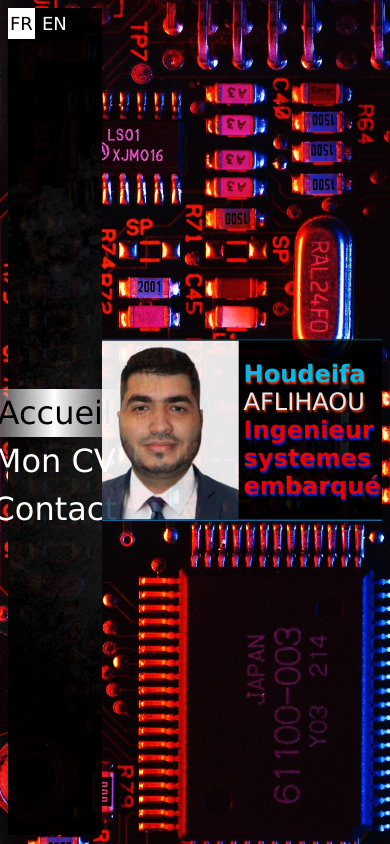
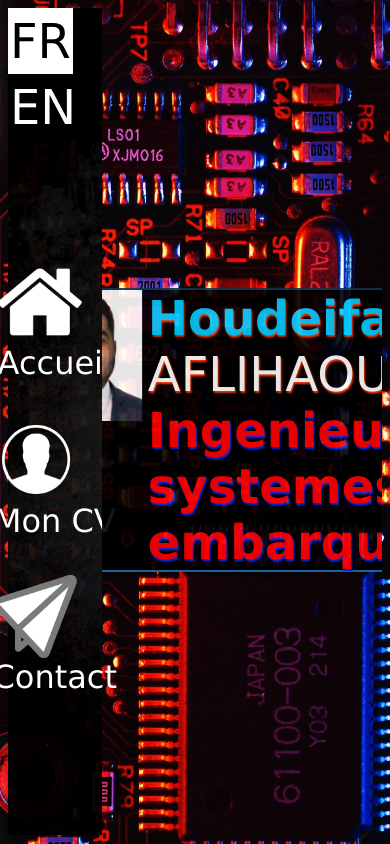
Before and after one commit to Houdeifa/PersonalWebSite, a PHP site: page / in a window 390 px wide. Run offline with PHP 8.4, Linux system fonts and the light colour scheme; data that the repository does not hold is empty.

Commit message:
contact bug corrigé + adapté au mobile

```diff
--- a/index.php
+++ b/index.php
@@ -111,6 +111,7 @@ $form_messages = ($_SESSION['langue'] == 'FR') ? $form_messages_fr : $form_messa
         <link rel="stylesheet" type="text/css" href="styles/titleStyle.css" />
         <link rel="stylesheet" type="text/css" href="styles/bodyStyle.css" />
         <link rel="stylesheet" type="text/css" href="styles/contactStyle.css" />
+        <link rel="stylesheet" type="text/css" href="styles/mobilestyle.css" />
     </head>
 <body>
     <div class="navwrapper">
@@ -121,10 +122,10 @@ $form_messages = ($_SESSION['langue'] == 'FR') ? $form_messages_fr : $form_messa
                 <p <?php echo  $_SESSION['langue'] == 'EN' ? 'class="sel"':'';?>>EN</p>
             </div>
             <div class="navUl">
-                <p class="p-navUL sel active" id="Home"><span></span><?php echo $home_text;?></p>
-                <p class="p-navUL" id="CV"><?php echo $CV_text;?></p>
-                <!--<p class="p-navUL" id="Projets"><?php echo $Projets_text;?></p> !-->
-                <p class="p-navUL" id="Contact"><?php echo $Contact_text;?></p>
+                <p class="p-navUL sel active" id="Home"><img src="imgs/icons/Home.png"><span></span><?php echo $home_text;?></p>
+                <p class="p-navUL" id="CV"><img src="imgs/icons/CV.png"><?php echo $CV_text;?></p>
+                <!--<p class="p-navUL" id="Projets"><img src=""><?php echo $Projets_text;?></p> !-->
+                <p class="p-navUL" id="Contact"><img src="imgs/icons/Contact.png"><?php echo $Contact_text;?></p>
             </div>
         </div>
     </div>
--- a/pages/contact.php
+++ b/pages/contact.php
@@ -1,4 +1,4 @@
-<div class="page">
+
     <div class="contact-container">
         <div class="contact-infos">
             <span> <?php echo $cotact_info['email_span'];?></span>
@@ -36,4 +36,3 @@
             </form>
         </div>
     </div>
-</div>
--- a/styles/mainStyle.css
+++ b/styles/mainStyle.css
@@ -82,6 +82,9 @@ div.nav > .navUl > p{
     -webkit-transition: all 0.5s ease;
     transition: all 0.5s ease;
 }
+div.nav > .navUl > p > img{
+    display: none;
+}
 div.nav > .navUl > p.sel{
     color: rgb(0, 0, 0);
     -webkit-transition: all 0.5s ease;
--- /dev/null
+++ b/styles/mobilestyle.css
@@ -0,0 +1,63 @@
+@media (orientation:portrait) {
+    div.nav > div.langauges > p{
+        font-size: 3rem;
+    }
+    div.nav > .navUl{
+        margin-top: 40vh;
+        transform: translateY(-50%);
+        display: grid;
+        grid-template-columns: 1fr;
+        grid-row-gap: 3vh;
+        width: fit-content;
+        margin-left: 50%;
+    }
+    div.nav > .navUl > p > span{
+        display: none;
+    }
+    div.nav > .navUl > p{
+        -webkit-transition: none;
+        transition: none;
+    }
+    div.nav > .navUl > p > img{
+        display: block;
+        width: 20vw;
+        width: 10vh;
+    }
+
+    div.nav > .navUl > p.sel{
+        color: white;
+        -webkit-transition: none;
+        transition: none;
+    }
+    .contact-container
+    {
+        grid-template-columns: 1fr;
+        grid-template-rows: 1fr 3fr;
+        font-size: 2rem;
+        grid-row-gap: 2vh;
+    }
+    .contact-container .contact-infos img{
+        width: 3rem;
+        height: 3rem;
+    }
+
+    .field-container input{
+        width: 30rem;
+        height: 3rem;
+    }
+    .field-container textarea{
+        width: 30rem;
+        height: 20rem;
+    }
+    .field-container button{
+        width: 14rem;
+        height: 4rem;
+        font-size: 3rem;
+    }
+    .container > .page > .title{
+        font-size: 3rem;
+    }
+    .container > .page > .title > img{
+        width: 13vh;
+    }
+}
```
Also changed, not shown: imgs/icons/CV.png (added), imgs/icons/Contact.png (added), imgs/icons/Home.png (added).
